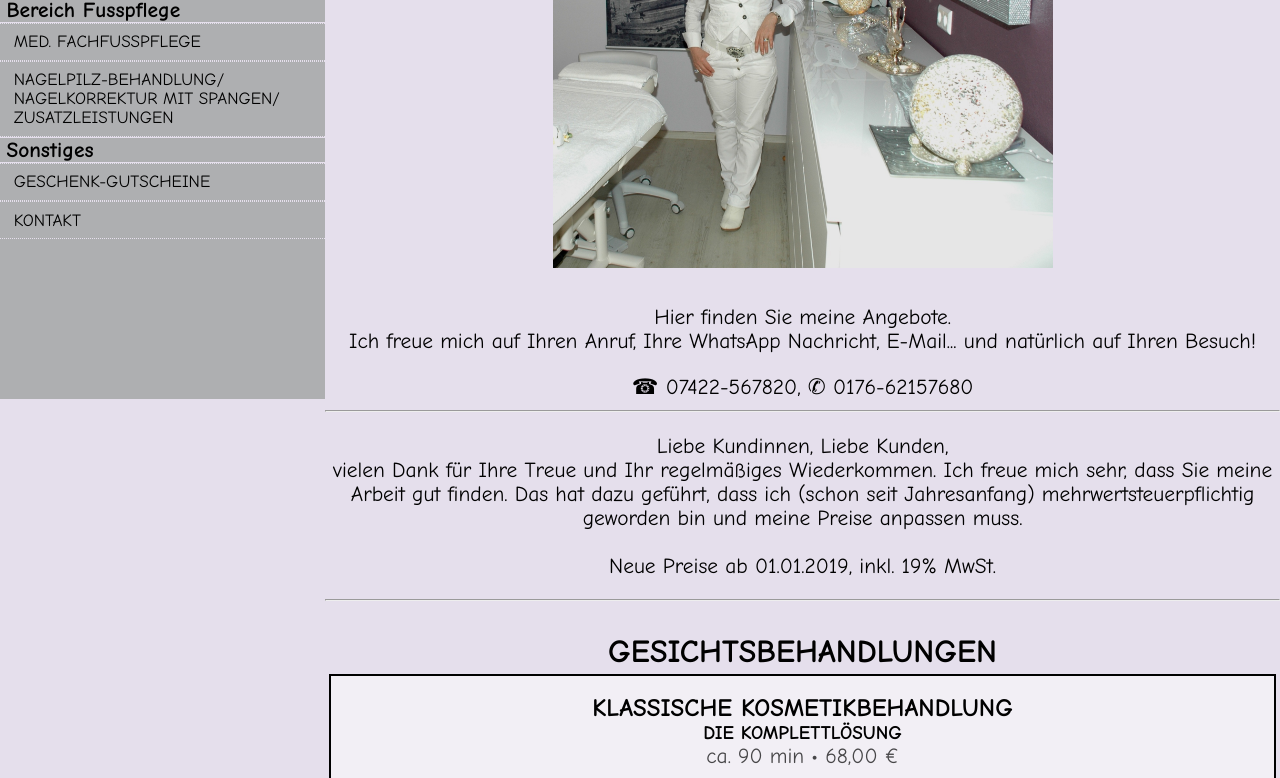
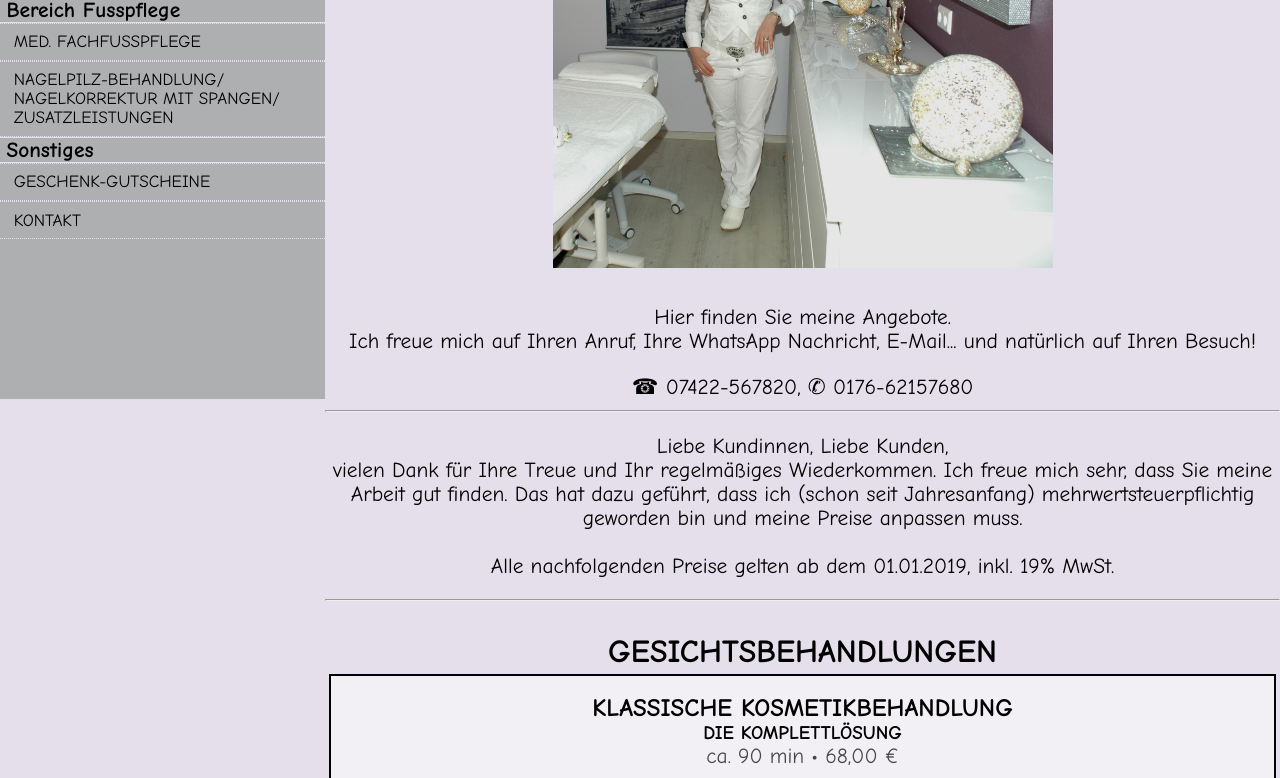
Before and after one commit to Reaver86/teslime, a website built with webpack: page src/index.html in a window 1280 px wide. Shown: the part 401-1179 px from the top of the page. Built offline with nearby package versions, Linux system fonts and the light colour scheme.

Commit message:
Formulierung Neue Preise

```diff
--- a/src/index.html
+++ b/src/index.html
@@ -78,7 +78,7 @@
         vielen Dank für Ihre Treue und Ihr regelmäßiges Wiederkommen. Ich freue mich sehr, dass Sie meine Arbeit gut finden.
         Das hat dazu geführt, dass ich (schon seit Jahresanfang) mehrwertsteuerpflichtig geworden bin und meine Preise anpassen muss. <br>
         <br>
-        Neue Preise ab 01.01.2019, inkl. 19% MwSt.
+        Alle nachfolgenden Preise gelten ab dem 01.01.2019, inkl. 19% MwSt.
       </p>
 
       <hr>
```
